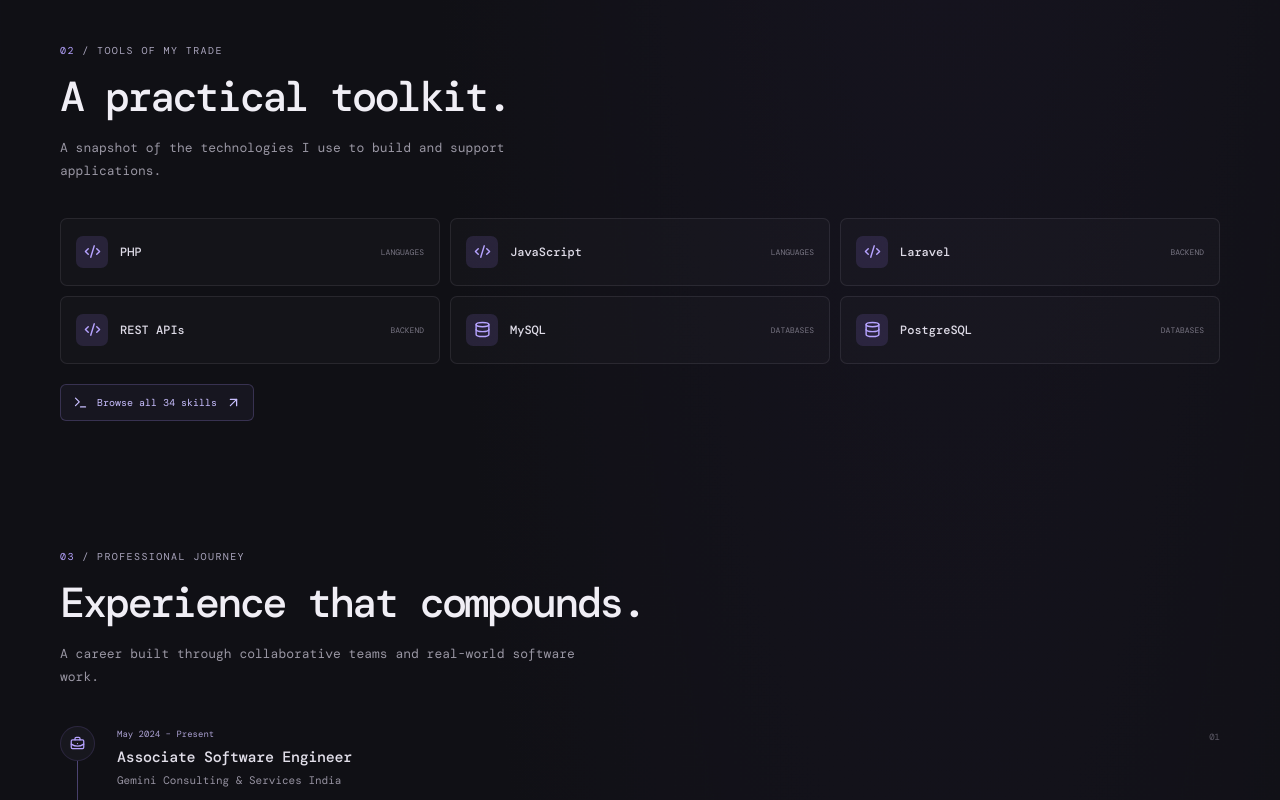
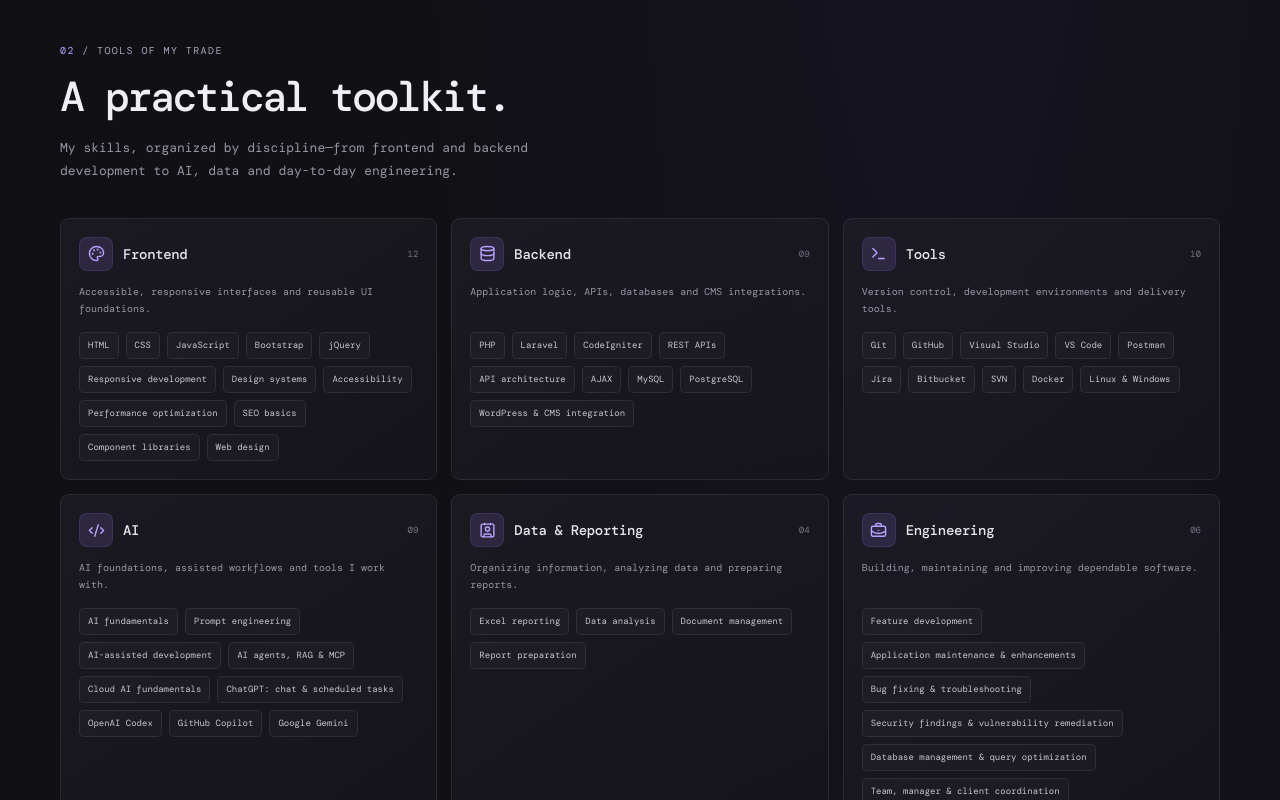
Before and after one commit to patel97spatel/spatel-portfolio, a React (Vite) app: page / in a window 1280 px wide. Shown: the part 1600-2400 px from the top of the page. Built offline with nearby package versions, Linux system fonts and the light colour scheme.

Commit message:
Restructure of kill section.

```diff
--- a/src/App.jsx
+++ b/src/App.jsx
@@ -54,6 +54,15 @@ const themeAccents = [
   { id: 'blue', label: 'Blue', color: '#75a9ff' },
   { id: 'teal', label: 'Teal', color: '#6dd6c2' },
   { id: 'rose', label: 'Rose', color: '#ff8caa' },
+]
+
+const skillGroups = [
+  { name: 'Frontend', description: 'Accessible, responsive interfaces and reusable UI foundations.', icon: Palette },
+  { name: 'Backend', description: 'Application logic, APIs, databases and CMS integrations.', icon: Database },
+  { name: 'Tools', description: 'Version control, development environments and delivery tools.', icon: Terminal },
+  { name: 'AI', description: 'AI foundations, assisted workflows and tools I work with.', icon: Code2 },
+  { name: 'Data & Reporting', description: 'Organizing information, analyzing data and preparing reports.', icon: Contact },
+  { name: 'Engineering', description: 'Building, maintaining and improving dependable software.', icon: BriefcaseBusiness },
 ]
 
 const currentYear = new Date().getFullYear()
@@ -264,7 +273,7 @@ function SkillsDialog({ open, onClose }) {
             <div className="dialog-content skills-dialog-content">
               <p className="eyebrow">ENGINEERING TOOLKIT · {skills.length} SKILLS</p>
               <h2 id="skills-dialog-title">Skills explorer</h2>
-              <p className="skills-dialog-intro">A résumé-backed inventory of technical tools, delivery practices and core strengths.</p>
+              <p className="skills-dialog-intro">A categorized overview of technologies, AI tools and practical engineering experience.</p>
               <div className="skills-explorer">
                 <nav className="skill-filters" aria-label="Filter skills by category">
                   {groups.map((group) => (
@@ -784,18 +793,29 @@ function App() {
 
         <section className="section-shell section-block skills-section" id="skills">
           <Reveal>
-            <SectionHeading number="02" eyebrow="TOOLS OF MY TRADE" title="A practical toolkit." description="A snapshot of the technologies I use to build and support applications." />
+            <SectionHeading number="02" eyebrow="TOOLS OF MY TRADE" title="A practical toolkit." description="My skills, organized by discipline—from frontend and backend development to AI, data and day-to-day engineering." />
           </Reveal>
           <div className="skills-grid">
-            {skills.filter((skill) => skill.featured).map((skill, index) => (
-              <Reveal key={skill.name} delay={index * 0.025}>
-                <div className="skill-card">
-                  <span className="skill-icon">{skill.group === 'Databases' ? <Database size={17} /> : <Code2 size={17} />}</span>
-                  <span className="skill-name">{skill.name}</span>
-                  <span className="skill-group">{skill.group}</span>
-                </div>
-              </Reveal>
-            ))}
+            {skillGroups.map(({ name, description, icon: Icon }, index) => {
+              const groupSkills = skills.filter((skill) => skill.group === name)
+              return (
+                <Reveal key={name} delay={index * 0.04}>
+                  <article className="skill-card">
+                    <div className="skill-card-heading">
+                      <span className="skill-icon"><Icon size={17} /></span>
+                      <h3>{name}</h3>
+                      <span className="skill-count">{String(groupSkills.length).padStart(2, '0')}</span>
+                    </div>
+                    <p className="skill-description">{description}</p>
+                    <ul className="skill-tags">
+                      {groupSkills.map((skill) => (
+                        <li className="skill-tag" key={skill.name}>{skill.name}</li>
+                      ))}
+                    </ul>
+                  </article>
+                </Reveal>
+              )
+            })}
           </div>
           <button className="all-skills-button" type="button" onClick={() => setSkillsOpen(true)}>
             <Terminal size={15} /> Browse all {skills.length} skills <ArrowUpRight size={15} />
--- a/src/data/portfolio.js
+++ b/src/data/portfolio.js
@@ -23,40 +23,56 @@ export const profile = {
 }
 
 export const skills = [
-  { name: 'PHP', group: 'Languages', featured: true },
-  { name: 'JavaScript', group: 'Languages', featured: true },
-  { name: 'HTML', group: 'Languages' },
-  { name: 'CSS', group: 'Languages' },
-  { name: 'Laravel', group: 'Backend', featured: true },
+  { name: 'HTML', group: 'Frontend' },
+  { name: 'CSS', group: 'Frontend' },
+  { name: 'JavaScript', group: 'Frontend' },
+  { name: 'Bootstrap', group: 'Frontend' },
+  { name: 'jQuery', group: 'Frontend' },
+  { name: 'Responsive development', group: 'Frontend' },
+  { name: 'Design systems', group: 'Frontend' },
+  { name: 'Accessibility', group: 'Frontend' },
+  { name: 'Performance optimization', group: 'Frontend' },
+  { name: 'SEO basics', group: 'Frontend' },
+  { name: 'Component libraries', group: 'Frontend' },
+  { name: 'Web design', group: 'Frontend' },
+  { name: 'PHP', group: 'Backend' },
+  { name: 'Laravel', group: 'Backend' },
   { name: 'CodeIgniter', group: 'Backend' },
-  { name: 'REST APIs', group: 'Backend', featured: true },
+  { name: 'REST APIs', group: 'Backend' },
+  { name: 'API architecture', group: 'Backend' },
   { name: 'AJAX', group: 'Backend' },
-  { name: 'MySQL', group: 'Databases', featured: true },
-  { name: 'PostgreSQL', group: 'Databases', featured: true },
-  { name: 'Bootstrap', group: 'Frontend & UI' },
-  { name: 'jQuery', group: 'Frontend & UI' },
-  { name: 'Web design', group: 'Frontend & UI' },
-  { name: 'WordPress', group: 'Platforms' },
-  { name: 'Docker', group: 'Platforms' },
-  { name: 'Linux', group: 'Platforms' },
-  { name: 'Windows', group: 'Platforms' },
-  { name: 'Git', group: 'Tools & workflow' },
-  { name: 'GitHub', group: 'Tools & workflow' },
-  { name: 'SVN', group: 'Tools & workflow' },
-  { name: 'Bitbucket', group: 'Tools & workflow' },
-  { name: 'Jira', group: 'Tools & workflow' },
-  { name: 'VS Code', group: 'Tools & workflow' },
-  { name: 'Postman', group: 'Tools & workflow' },
-  { name: 'Manual testing', group: 'Quality & delivery' },
-  { name: 'QA verification', group: 'Quality & delivery' },
-  { name: 'Bug fixing', group: 'Quality & delivery' },
-  { name: 'Agile (Scrum & Kanban)', group: 'Quality & delivery' },
-  { name: 'Problem-solving', group: 'Core strengths' },
-  { name: 'Analytical thinking', group: 'Core strengths' },
-  { name: 'Team collaboration', group: 'Core strengths' },
-  { name: 'Communication', group: 'Core strengths' },
-  { name: 'Issue resolution', group: 'Core strengths' },
-  { name: 'Client support', group: 'Core strengths' },
+  { name: 'MySQL', group: 'Backend' },
+  { name: 'PostgreSQL', group: 'Backend' },
+  { name: 'WordPress & CMS integration', group: 'Backend' },
+  { name: 'Git', group: 'Tools' },
+  { name: 'GitHub', group: 'Tools' },
+  { name: 'Visual Studio', group: 'Tools' },
+  { name: 'VS Code', group: 'Tools' },
+  { name: 'Postman', group: 'Tools' },
+  { name: 'Jira', group: 'Tools' },
+  { name: 'Bitbucket', group: 'Tools' },
+  { name: 'SVN', group: 'Tools' },
+  { name: 'Docker', group: 'Tools' },
+  { name: 'Linux & Windows', group: 'Tools' },
+  { name: 'AI fundamentals', group: 'AI' },
+  { name: 'Prompt engineering', group: 'AI' },
+  { name: 'AI-assisted development', group: 'AI' },
+  { name: 'AI agents, RAG & MCP', group: 'AI' },
+  { name: 'Cloud AI fundamentals', group: 'AI' },
+  { name: 'ChatGPT: chat & scheduled tasks', group: 'AI' },
+  { name: 'OpenAI Codex', group: 'AI' },
+  { name: 'GitHub Copilot', group: 'AI' },
+  { name: 'Google Gemini', group: 'AI' },
+  { name: 'Excel reporting', group: 'Data & Reporting' },
+  { name: 'Data analysis', group: 'Data & Reporting' },
+  { name: 'Document management', group: 'Data & Reporting' },
+  { name: 'Report preparation', group: 'Data & Reporting' },
+  { name: 'Feature development', group: 'Engineering' },
+  { name: 'Application maintenance & enhancements', group: 'Engineering' },
+  { name: 'Bug fixing & troubleshooting', group: 'Engineering' },
+  { name: 'Security findings & vulnerability remediation', group: 'Engineering' },
+  { name: 'Database management & query optimization', group: 'Engineering' },
+  { name: 'Team, manager & client coordination', group: 'Engineering' },
 ]
 
 export const experience = [
@@ -67,7 +83,7 @@ export const experience = [
   },
   {
     company: 'Westech Technologies Pvt. Ltd.',
-    role: 'Software Developer',
+    role: 'Software Engineer',
     period: 'Feb 2024 – Apr 2024',
   },
   {
--- a/src/index.css
+++ b/src/index.css
@@ -202,12 +202,17 @@ button { color: inherit; }
 .note-icon { width: 35px; height: 35px; display: grid; place-items: center; margin-bottom: 22px; border: 1px solid var(--accent-wash); border-radius: 8px; color: var(--accent-text); background: var(--accent-wash); }
 .about-note > p:last-child { margin: 10px 0 0; color: #a9a6b2; font-size: 12px; line-height: 1.8; }
 .skills-section { padding-top: 125px; }
-.skills-grid { display: grid; grid-template-columns: repeat(3, 1fr); gap: 10px; margin-top: 35px; }
-.skill-card { min-height: 68px; display: flex; align-items: center; gap: 12px; padding: 13px 15px; border: 1px solid rgba(235, 230, 255, 0.085); border-radius: 7px; background: rgba(255, 255, 255, 0.018); transition: border-color 180ms ease, background 180ms ease, transform 180ms ease; }
+.skills-grid { display: grid; grid-template-columns: repeat(3, minmax(0, 1fr)); gap: 14px; margin-top: 35px; }
+.skills-grid > div { height: 100%; }
+.skill-card { height: 100%; min-width: 0; padding: 18px; border: 1px solid rgba(235, 230, 255, 0.085); border-radius: 9px; background: linear-gradient(145deg, rgba(34, 33, 43, 0.56), rgba(24, 24, 31, 0.56)); transition: border-color 180ms ease, background 180ms ease, transform 180ms ease; }
 .skill-card:hover { transform: translateY(-2px); border-color: rgba(173, 151, 255, 0.28); background: rgba(144, 121, 218, 0.055); }
-.skill-icon { width: 32px; height: 32px; display: grid; place-items: center; border-radius: 7px; color: var(--accent-text); background: var(--accent-wash); }
-.skill-name { color: #dedbe7; font-size: 12px; font-weight: 500; }
-.skill-group { margin-left: auto; color: #777482; font-family: var(--mono); font-size: 8px; text-transform: uppercase; }
+.skill-card-heading { display: flex; align-items: center; gap: 10px; }
+.skill-icon { width: 34px; height: 34px; flex: 0 0 auto; display: grid; place-items: center; border: 1px solid var(--accent-wash); border-radius: 8px; color: var(--accent-text); background: var(--accent-wash); }
+.skill-card-heading h3 { margin: 0; color: #e8e5ef; font-size: 14px; font-weight: 500; letter-spacing: -0.025em; }
+.skill-count { margin-left: auto; color: #777482; font-family: var(--mono); font-size: 9px; }
+.skill-description { min-height: 34px; margin: 12px 0 15px; color: #9996a3; font-size: 10px; line-height: 1.7; }
+.skill-tags { display: flex; flex-wrap: wrap; gap: 7px; margin: 0; padding: 0; list-style: none; }
+.skill-tag { max-width: 100%; padding: 6px 8px; border: 1px solid rgba(235, 230, 255, 0.09); border-radius: 5px; color: #c9c6d2; background: rgba(255, 255, 255, 0.025); font-size: 9px; line-height: 1.45; overflow-wrap: anywhere; }
 .all-skills-button { display: inline-flex; align-items: center; gap: 9px; margin-top: 20px; padding: 10px 12px; border: 1px solid rgba(177, 154, 255, 0.22); border-radius: 6px; color: #c9bfff; background: rgba(149, 126, 223, 0.055); font-size: 10px; cursor: pointer; transition: border-color 180ms ease, background 180ms ease, box-shadow 180ms ease; }
 .all-skills-button:hover, .all-skills-button:focus-visible { border-color: rgba(177, 154, 255, 0.52); background: linear-gradient(120deg, rgba(160, 127, 255, 0.14), rgba(103, 199, 255, 0.05)); box-shadow: 0 0 20px rgba(160, 127, 255, 0.16); }
 
@@ -468,9 +473,9 @@ body.dialog-open .page-jump { display: none; }
   .section-heading h2 { font-size: clamp(27px, 7vw, 36px); }
   .about-grid { grid-template-columns: 1fr; gap: 28px; margin-top: 28px; }
   .large-copy { font-size: 15px; }
-  .skills-grid { grid-template-columns: repeat(2, 1fr); gap: 8px; }
-  .skill-card { min-height: 62px; gap: 8px; padding: 10px; }
-  .skill-group { font-size: 7px; }
+  .skills-grid { grid-template-columns: repeat(2, minmax(0, 1fr)); gap: 9px; }
+  .skill-card { padding: 14px; }
+  .skill-description { min-height: 0; }
   .projects-grid { grid-template-columns: 1fr; gap: 14px; }
   .project-directory { padding: 17px 13px; }
   .directory-heading { align-items: stretch; flex-direction: column; gap: 13px; }
@@ -558,7 +563,7 @@ html[data-theme='light'] .hero h1, html[data-theme='light'] .connect-heading h2,
 html[data-theme='light'] .hero-summary, html[data-theme='light'] .connect-heading > p:last-child, html[data-theme='light'] .section-description, html[data-theme='light'] .large-copy, html[data-theme='light'] .about-note > p:last-child, html[data-theme='light'] .connect-detail strong, html[data-theme='light'] .timeline-company, html[data-theme='light'] .work-highlight, html[data-theme='light'] .project-card-description, html[data-theme='light'] .contact-intro, html[data-theme='light'] .dialog-overview, html[data-theme='light'] .challenge-intro { color: #575462; }
 html[data-theme='light'] .hero-eyebrow, html[data-theme='light'] .hero-meta, html[data-theme='light'] .profile-card-top, html[data-theme='light'] .profile-card-foot, html[data-theme='light'] .profile-card-role, html[data-theme='light'] .floating-chip, html[data-theme='light'] .connect-detail small, html[data-theme='light'] .connect-social, html[data-theme='light'] .timeline-period, html[data-theme='light'] .timeline-index, html[data-theme='light'] .project-card-top, html[data-theme='light'] .project-acronym, html[data-theme='light'] .project-footnote, html[data-theme='light'] .directory-heading h3 span, html[data-theme='light'] .project-filter, html[data-theme='light'] .education-item p, html[data-theme='light'] .language-item span:last-child, html[data-theme='light'] .achievement-item p, html[data-theme='light'] .writing-number, html[data-theme='light'] .contact-link, html[data-theme='light'] .contact-form label, html[data-theme='light'] .site-footer > p, html[data-theme='light'] .footer-year, html[data-theme='light'] .back-top { color: #625f6e; }
 html[data-theme='light'] .availability { color: #28684d; background: rgba(48, 132, 91, 0.08); }
-html[data-theme='light'] .eyebrow, html[data-theme='light'] .hero-meta strong, html[data-theme='light'] .skill-name { color: #454151; }
+html[data-theme='light'] .eyebrow, html[data-theme='light'] .hero-meta strong, html[data-theme='light'] .skill-card-heading h3 { color: #454151; }
 html[data-theme='light'] .hero-meta, html[data-theme='light'] .hero-visual-caption, html[data-theme='light'] .scroll-cue, html[data-theme='light'] .skill-group, html[data-theme='light'] .project-count, html[data-theme='light'] .form-note { color: #625f6e; }
 html[data-theme='light'] .connect-section, html[data-theme='light'] .about-note, html[data-theme='light'] .skill-card, html[data-theme='light'] .work-highlights, html[data-theme='light'] .project-card, html[data-theme='light'] .project-directory, html[data-theme='light'] .project-empty-state, html[data-theme='light'] .language-item, html[data-theme='light'] .writing-card, html[data-theme='light'] .contact-panel, html[data-theme='light'] .connect-detail, html[data-theme='light'] .connect-social, html[data-theme='light'] .profile-card, html[data-theme='light'] .floating-chip { border-color: rgba(43, 40, 56, 0.12); background: #ffffff; box-shadow: 0 12px 32px rgba(32, 29, 45, 0.06); }
 html[data-theme='light'] .connect-section, html[data-theme='light'] .contact-panel, html[data-theme='light'] .project-directory { background: radial-gradient(ellipse at 0% 0%, var(--accent-wash), transparent 55%), #ffffff; }
@@ -576,6 +581,9 @@ html[data-theme='light'] .button-quiet, html[data-theme='light'] .button-seconda
 html[data-theme='light'] .all-skills-button { border-color: var(--accent-text); color: var(--accent-text); background: var(--accent-wash); }
 html[data-theme='light'] .text-link:hover, html[data-theme='light'] .project-link:hover, html[data-theme='light'] .back-top:hover { color: var(--accent-deep); text-decoration: underline; }
 html[data-theme='light'] .skill-card:hover, html[data-theme='light'] .project-card:hover, html[data-theme='light'] .writing-card:hover, html[data-theme='light'] .connect-detail:hover, html[data-theme='light'] .connect-detail:focus-visible, html[data-theme='light'] .connect-social:hover, html[data-theme='light'] .connect-social:focus-visible { border-color: var(--accent-text); box-shadow: 0 12px 32px var(--accent-wash); }
+html[data-theme='light'] .skill-card-heading h3 { color: #292735; }
+html[data-theme='light'] .skill-description, html[data-theme='light'] .skill-count { color: #625f6e; }
+html[data-theme='light'] .skill-tag { border-color: rgba(43, 40, 56, 0.12); color: #454151; background: #f8f7fa; }
 html[data-theme='light'] .featured-mark, html[data-theme='light'] .project-stack span, html[data-theme='light'] .tag { border-color: var(--accent-wash); color: var(--accent-text); background: var(--accent-wash); }
 html[data-theme='light'] .project-card-top > span:first-child, html[data-theme='light'] .project-arrow { color: var(--accent-text); }
 html[data-theme='light'] .project-index, html[data-theme='light'] .project-filter span, html[data-theme='light'] .project-empty-state > div > p:last-child, html[data-theme='light'] .connect-social small { color: #625f6e; }
```
